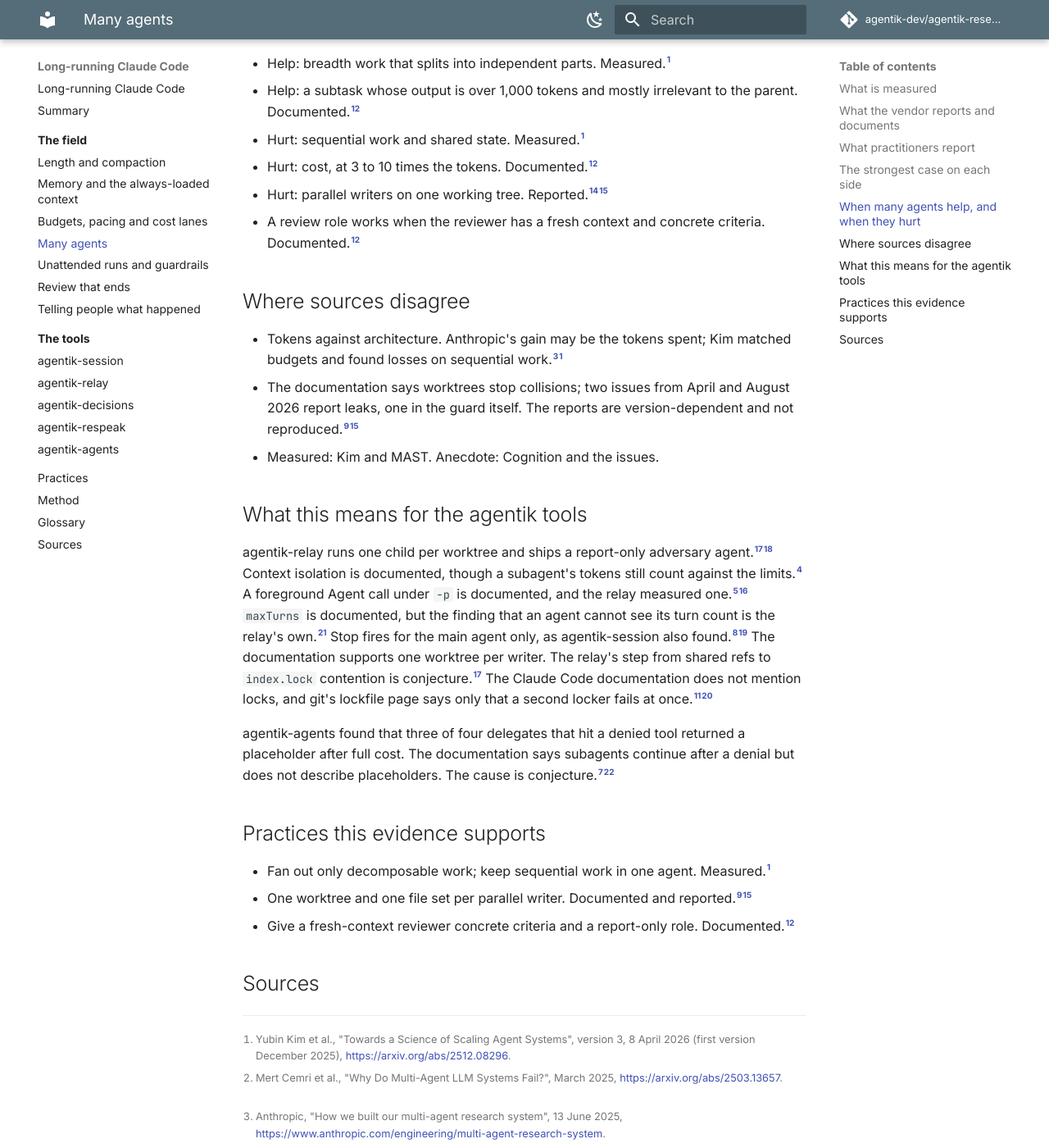
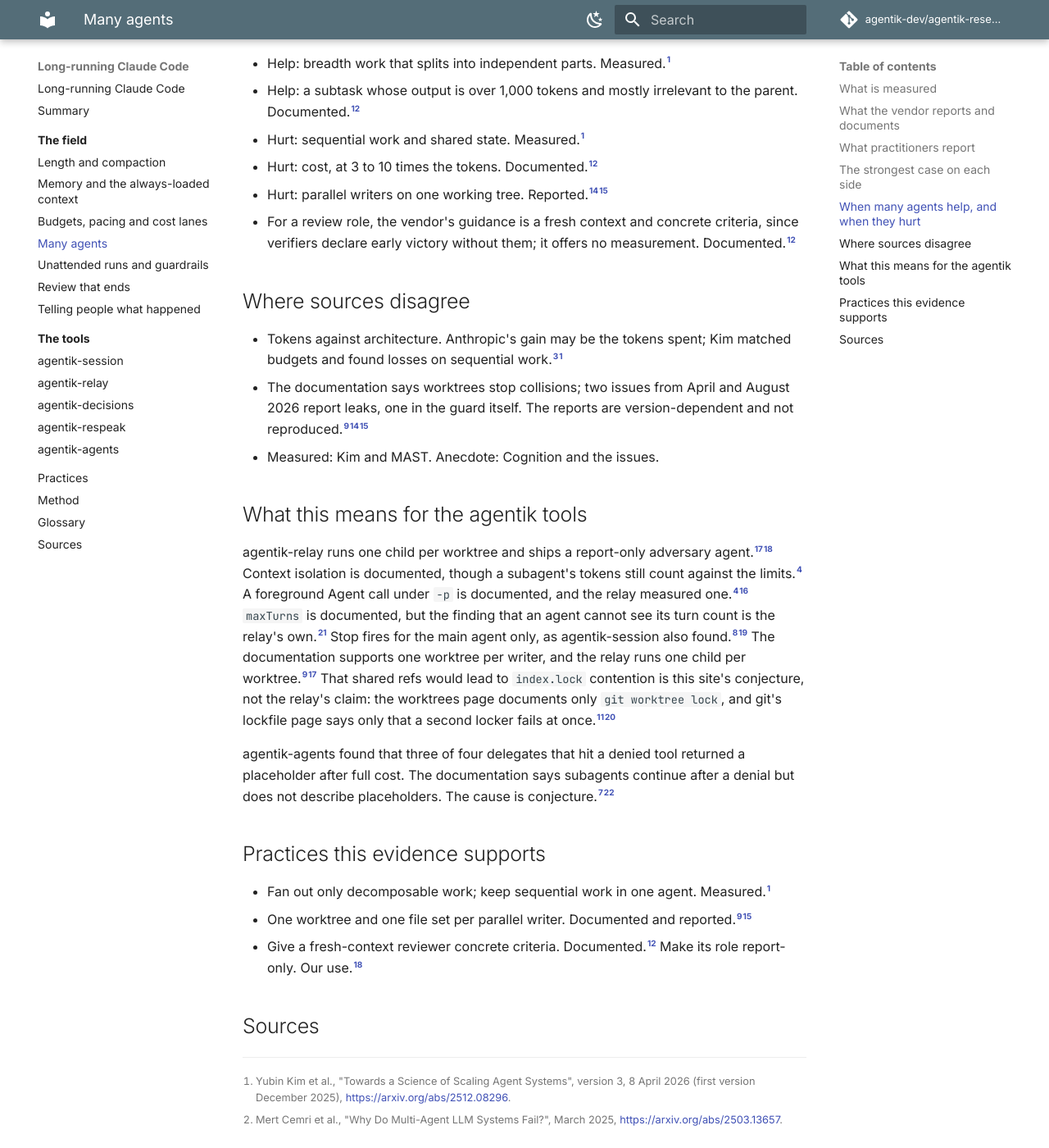
Before and after one commit to agentik-dev/agentik-research, an MkDocs documentation site: the page built from docs/field/many-agents.md, in a window 1280 px wide and 1400 px high, scrolled down 2243 px. Shown: the whole window at 82% size. Built offline with MkDocs 1.6.1 and Material for MkDocs 9.7.7, drawn with Linux system fonts in a browser that asks for light colours; comment, search, counter and statistics services are not loaded; some of the changed text lies outside the part shown.

Commit message:
refute round 2: many-agents

```diff
--- a/docs/field/many-agents.md
+++ b/docs/field/many-agents.md
@@ -39,17 +39,17 @@ Against: Kim's -39 to -70 percent on sequential work, MAST's 41 to 86.7 percent
 - Hurt: sequential work and shared state. Measured.[^kim]
 - Hurt: cost, at 3 to 10 times the tokens. Documented.[^multiagentblog]
 - Hurt: parallel writers on one working tree. Reported.[^issue52958][^issue84685]
-- A review role works when the reviewer has a fresh context and concrete criteria. Documented.[^multiagentblog]
+- For a review role, the vendor's guidance is a fresh context and concrete criteria, since verifiers declare early victory without them; it offers no measurement. Documented.[^multiagentblog]
 
 ## Where sources disagree
 
 - Tokens against architecture. Anthropic's gain may be the tokens spent; Kim matched budgets and found losses on sequential work.[^anthropicresearch][^kim]
-- The documentation says worktrees stop collisions; two issues from April and August 2026 report leaks, one in the guard itself. The reports are version-dependent and not reproduced.[^worktrees][^issue84685]
+- The documentation says worktrees stop collisions; two issues from April and August 2026 report leaks, one in the guard itself. The reports are version-dependent and not reproduced.[^worktrees][^issue52958][^issue84685]
 - Measured: Kim and MAST. Anecdote: Cognition and the issues.
 
 ## What this means for the agentik tools
 
-agentik-relay runs one child per worktree and ships a report-only adversary agent.[^relaydesign][^relayadversary] Context isolation is documented, though a subagent's tokens still count against the limits.[^subagents] A foreground Agent call under `-p` is documented, and the relay measured one.[^workflows][^relayorch] `maxTurns` is documented, but the finding that an agent cannot see its turn count is the relay's own.[^relaynth] Stop fires for the main agent only, as agentik-session also found.[^hooks][^sessionrespawn] The documentation supports one worktree per writer. The relay's step from shared refs to `index.lock` contention is conjecture.[^relaydesign] The Claude Code documentation does not mention locks, and git's lockfile page says only that a second locker fails at once.[^gitlayout][^gitlock]
+agentik-relay runs one child per worktree and ships a report-only adversary agent.[^relaydesign][^relayadversary] Context isolation is documented, though a subagent's tokens still count against the limits.[^subagents] A foreground Agent call under `-p` is documented, and the relay measured one.[^subagents][^relayorch] `maxTurns` is documented, but the finding that an agent cannot see its turn count is the relay's own.[^relaynth] Stop fires for the main agent only, as agentik-session also found.[^hooks][^sessionrespawn] The documentation supports one worktree per writer, and the relay runs one child per worktree.[^worktrees][^relaydesign] That shared refs would lead to `index.lock` contention is this site's conjecture, not the relay's claim: the worktrees page documents only `git worktree lock`, and git's lockfile page says only that a second locker fails at once.[^gitlayout][^gitlock]
 
 agentik-agents found that three of four delegates that hit a denied tool returned a placeholder after full cost. The documentation says subagents continue after a denial but does not describe placeholders. The cause is conjecture.[^changelog][^agentsbin]
 
@@ -57,7 +57,7 @@ agentik-agents found that three of four delegates that hit a denied tool returne
 
 - Fan out only decomposable work; keep sequential work in one agent. Measured.[^kim]
 - One worktree and one file set per parallel writer. Documented and reported.[^worktrees][^issue84685]
-- Give a fresh-context reviewer concrete criteria and a report-only role. Documented.[^multiagentblog]
+- Give a fresh-context reviewer concrete criteria. Documented.[^multiagentblog] Make its role report-only. Our use.[^relayadversary]
 
 ## Sources
 
```
Also changed, not shown: other parts of docs/field/many-agents.md (+1 -1 lines).
